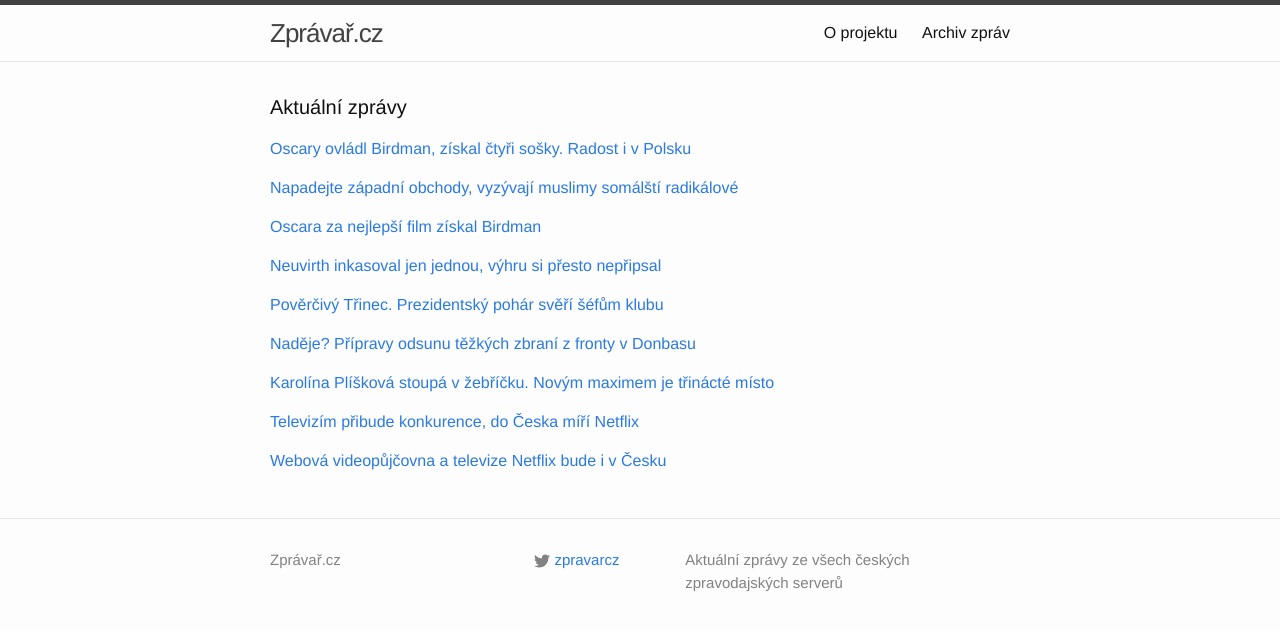
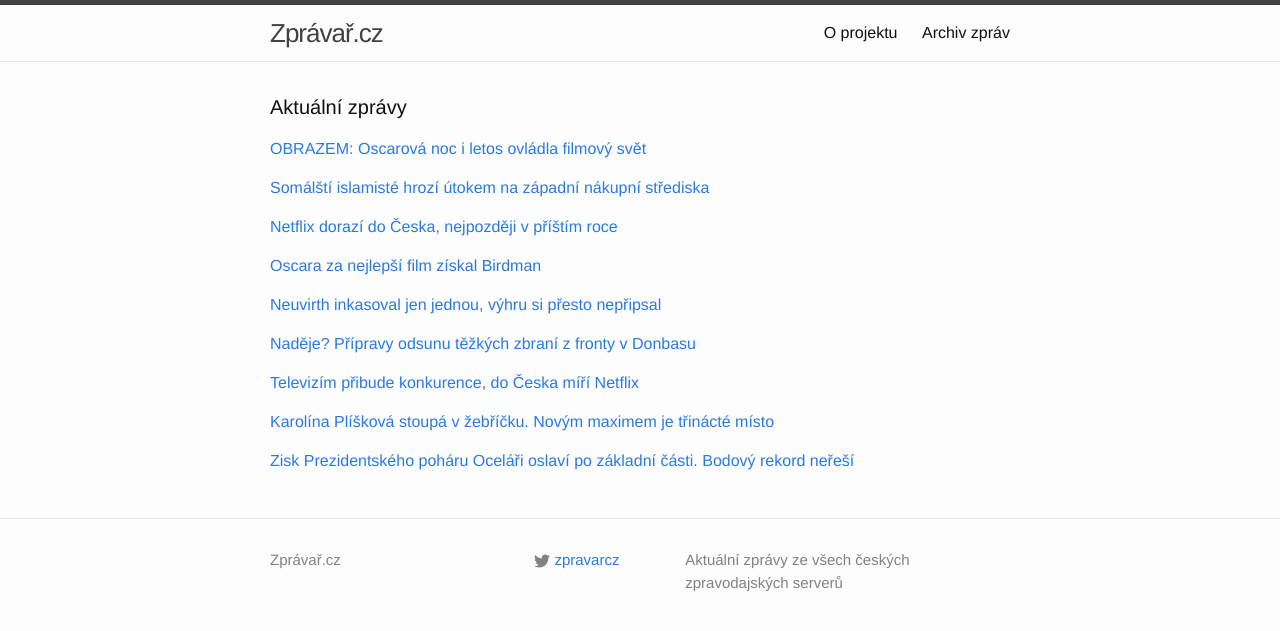
Before and after one commit to adliska/zpravar, a Jekyll site: the page built from index.html, in a window 1280 px wide. Shown: the top 631 px of the page. Built offline with Jekyll 4.4.1, drawn with Linux system fonts in a browser that asks for light colours.

Commit message:
zpravar news update

```diff
--- a/index.html
+++ b/index.html
@@ -5,9 +5,11 @@ layout: default
 <div class="home">
     <h1 class="page-heading">Aktuální zprávy</h1>
 
-<p><a href="javascript:;" onclick="toggle_visibility('zpravy0')">Oscary ovládl Birdman, získal čtyři sošky. Radost i v Polsku</a></p>
+<p><a href="javascript:;" onclick="toggle_visibility('zpravy0')">OBRAZEM: Oscarová noc i letos ovládla filmový svět</a></p>
 <div id="zpravy0" style="display:none">
 <ul>
+<li><a href=http://www.rozhlas.cz/_zprava/obrazem-oscarova-noc-i-letos-ovladla-filmovy-svet--1458572>OBRAZEM: Oscarová noc i letos ovládla filmový svět - www.rozhlas.cz</a></li>
+<li><a href=http://www.lidovky.cz/na-udileni-oskaru-bodoval-snimek-birdman-ziskal-ctyri-sosky-pla-/kultura.aspx?c=A150223_072657_ln_kultura_ele>Na udílení Oskarů bodoval snímek Birdman. Získal čtyři sošky  - www.lidovky.cz</a></li>
 <li><a href=http://www.tyden.cz/rubriky/kultura/film/oscary-ovladl-birdman-ziskal-ctyri-sosky-radost-i-v-polsku_334208.html>Oscary ovládl Birdman, získal čtyři sošky. Radost i v Polsku - www.tyden.cz</a></li>
 <li><a href=http://www.lidovky.cz/na-udileni-oskaru-bodoval-birdman-dlf-/kultura.aspx?c=A150223_072657_ln_kultura_ele>Na udílení Oskarů bodoval snímek Birdman. Získal čtyři sošky  - www.lidovky.cz</a></li>
 <li><a href=http://www.denik.cz/film/oscara-za-nejlepsi-film-ziskal-birdman-20150223.html>Oscara za nejlepší film získal Birdman - www.denik.cz</a></li>
@@ -20,9 +22,10 @@ layout: default
 <li><a href=http://www.rozhlas.cz/_zprava/oscara-za-nejlepsi-cizojazycny-film-ziskal-polsky-snimek-ida-nejlepsim-reziserem-je-alejandro-inarritu--1458526>Snímek Birdman získal Oscara za nejlepší režii, nejlepším hercem je Eddie Redmayne - www.rozhlas.cz</a></li>
 <li><a href=http://www.rozhlas.cz/_zprava/oscara-za-nejlepsi-cizojazycny-film-ziskal-polsky-snimek-ida--1458526>Oscara za nejlepší cizojazyčný film získal polský snímek Ida - www.rozhlas.cz</a></li>
 </ul>
-</div><p><a href="javascript:;" onclick="toggle_visibility('zpravy1')">Napadejte západní obchody, vyzývají muslimy somálští radikálové</a></p>
+</div><p><a href="javascript:;" onclick="toggle_visibility('zpravy1')">Somálští islamisté hrozí útokem na západní nákupní střediska</a></p>
 <div id="zpravy1" style="display:none">
 <ul>
+<li><a href=http://echo24.cz/a/i3w2u>Somálští islamisté hrozí útokem na západní nákupní střediska - echo24.cz</a></li>
 <li><a href=http://zpravy.idnes.cz/milice-as-sabab-somalsko-hrozba-terorismus-fkd-/zahranicni.aspx?c=A150223_075131_zahranicni_aba>Napadejte západní obchody, vyzývají muslimy somálští radikálové - zpravy.idnes.cz</a></li>
 <li><a href=http://www.tyden.cz/rubriky/zahranici/radikalove-vyzvali-muslimy-uderte-na-obchodaky-i-v-evrope_334214.html>Radikálové vyzvali muslimy: Udeřte na obchoďáky, i v Evropě - www.tyden.cz</a></li>
 <li><a href=http://www.tyden.cz/rubriky/zahranici/somalsti-islamiste-muslimum-uderte-na-obchodaky-i-v-evrope_334214.html>Somálští islamisté muslimům: Udeřte na obchoďáky, i v Evropě - www.tyden.cz</a></li>
@@ -33,28 +36,29 @@ layout: default
 <li><a href=http://www.novinky.cz/zahranicni/svet/362335-somalsky-as-sabab-vyzyva-k-utokum-na-zapadni-supermarkety.html>Somálský Aš-šabáb vyzývá k útokům na západní supermarkety - www.novinky.cz</a></li>
 <li><a href=http://www.ceskenoviny.cz/zpravy/zpravy/video-somalskych-milici-hrozi-zapadnim-nakupnim-strediskum/1184610>Video somálských milicí hrozí západním nákupním střediskům - www.ceskenoviny.cz</a></li>
 </ul>
-</div><p><a href="javascript:;" onclick="toggle_visibility('zpravy2')">Oscara za nejlepší film získal Birdman</a></p>
+</div><p><a href="javascript:;" onclick="toggle_visibility('zpravy2')">Netflix dorazí do Česka, nejpozději v příštím roce</a></p>
 <div id="zpravy2" style="display:none">
+<ul>
+<li><a href=http://e-svet.e15.cz/it-byznys/netflix-dorazi-do-ceska-nejpozdeji-v-pristim-roce-1165414>Netflix dorazí do Česka, nejpozději v příštím roce - e-svet.e15.cz</a></li>
+<li><a href=http://www.financninoviny.cz/zpravodajstvi/zpravy/webova-videopujcovna-a-televize-netflix-bude-i-v-cesku/1184614>Webová videopůjčovna a televize Netflix bude i v Česku - www.financninoviny.cz</a></li>
+<li><a href=http://www.denik.cz/ekonomika/webova-videopujcovna-a-televize-netflix-bude-i-v-cesku-20150223.html>Webová videopůjčovna a televize Netflix bude i v Česku - www.denik.cz</a></li>
+<li><a href=http://ekonomika.idnes.cz/americka-webova-videopujcovna-a-televize-netflix-se-chysta-i-do-ceska-12f-/ekonomika.aspx?c=A150223_073223_ekonomika_skr>Americká webová videopůjčovna a televize Netflix se chystá i do Česka - ekonomika.idnes.cz</a></li>
+</ul>
+</div><p><a href="javascript:;" onclick="toggle_visibility('zpravy3')">Oscara za nejlepší film získal Birdman</a></p>
+<div id="zpravy3" style="display:none">
 <ul>
 <li><a href=http://www.novinky.cz/kultura/362331-oscara-za-nejlepsi-film-ziskal-birdman.html>Oscara za nejlepší film získal Birdman - www.novinky.cz</a></li>
 <li><a href=http://www.novinky.cz/kultura/362331-oscary-za-herecke-vykony-maji-redmayne-simmons-mooreova-i-arquetteova.html>Oscary za herecké výkony mají Redmayne, Simmons, Mooreová i Arquetteová - www.novinky.cz</a></li>
 <li><a href=http://www.novinky.cz/kultura/362331-oscary-za-herecke-vykony-maji-simmons-i-arquetteova.html>Oscary za herecké výkony mají Simmons i Arquetteová - www.novinky.cz</a></li>
 <li><a href=http://www.novinky.cz/kultura/362331-v-hollywoodu-rozdavaji-oscary.html>V Hollywoodu rozdávají Oscary - www.novinky.cz</a></li>
 </ul>
-</div><p><a href="javascript:;" onclick="toggle_visibility('zpravy3')">Neuvirth inkasoval jen jednou, výhru si přesto nepřipsal</a></p>
-<div id="zpravy3" style="display:none">
+</div><p><a href="javascript:;" onclick="toggle_visibility('zpravy4')">Neuvirth inkasoval jen jednou, výhru si přesto nepřipsal</a></p>
+<div id="zpravy4" style="display:none">
 <ul>
 <li><a href=http://www.tyden.cz/rubriky/sport/hokej/nhl/neuvirth-inkasoval-jen-jednou-vyhru-si-presto-nepripsal_334220.html>Neuvirth inkasoval jen jednou, výhru si přesto nepřipsal - www.tyden.cz</a></li>
 <li><a href=http://www.rozhlas.cz/_zprava/neuvirth-vyhlasen-hvezdou-zapasu-voracek-s-vrbatou-maji-po-dvou-bodech--1458512>Neuvirth vyhlášen hvězdou zápasu, Voráček s Vrbatou mají po dvou bodech - www.rozhlas.cz</a></li>
 <li><a href=http://www.denik.cz/hokej/neuvirth-inkasoval-v-nhl-jen-jednou-ale-vyhru-si-nepripsal-20150223.html>Voráček a Vrbata si připsali po dvou bodech, Neuvirth dostal jen jeden gól - www.denik.cz</a></li>
 <li><a href=http://www.sportovninoviny.cz/zpravy/neuvirth-inkasoval-v-nhl-jen-jednou-ale-vyhru-si-nepripsal/1184633>Neuvirth inkasoval v NHL jen jednou, ale výhru si nepřipsal - www.sportovninoviny.cz</a></li>
-</ul>
-</div><p><a href="javascript:;" onclick="toggle_visibility('zpravy4')">Pověrčivý Třinec. Prezidentský pohár svěří šéfům klubu</a></p>
-<div id="zpravy4" style="display:none">
-<ul>
-<li><a href=http://www.tyden.cz/rubriky/sport/hokej/extraliga/povercivy-trinec-prezidentsky-pohar-sveri-sefum-klubu_334202.html>Pověrčivý Třinec. Prezidentský pohár svěří šéfům klubu - www.tyden.cz</a></li>
-<li><a href=http://sport.aktualne.cz/ocelari-maji-pohar-to-staci-rekord-extraligy-je-nezajima/r~5831e982baaa11e4833a0025900fea04/>Oceláři mají pohár, to stačí. Rekord extraligy je nezajímá - sport.aktualne.cz</a></li>
-<li><a href=http://www.tyden.cz/rubriky/sport/hokej/extraliga/povercivy-trinec-prezidentsky-pohar-znovu-sveri-sefum-klubu_334202.html>Pověrčivý Třinec Prezidentský pohár znovu svěří šéfům klubu - www.tyden.cz</a></li>
 </ul>
 </div><p><a href="javascript:;" onclick="toggle_visibility('zpravy5')">Naděje? Přípravy odsunu těžkých zbraní z fronty v Donbasu</a></p>
 <div id="zpravy5" style="display:none">
@@ -63,25 +67,25 @@ layout: default
 <li><a href=http://www.tyden.cz/rubriky/zahranici/rusko-a-okoli/nadeje-pripravy-na-odsun-tezkych-zbrani-z-fronty-v-donbasu_334207.html>Naděje? Přípravy na odsun těžkých zbraní z fronty v Donbasu - www.tyden.cz</a></li>
 <li><a href=http://www.tyden.cz/rubriky/zahranici/rusko-a-okoli/nadeje-pripravy-na-odsud-tezkych-zbrani-z-fronty-v-donbasu_334207.html>Naděje? Přípravy na odsud těžkých zbraní z fronty v Donbasu - www.tyden.cz</a></li>
 </ul>
-</div><p><a href="javascript:;" onclick="toggle_visibility('zpravy6')">Karolína Plíšková stoupá v žebříčku. Novým maximem je třinácté místo</a></p>
+</div><p><a href="javascript:;" onclick="toggle_visibility('zpravy6')">Televizím přibude konkurence, do Česka míří Netflix</a></p>
 <div id="zpravy6" style="display:none">
+<ul>
+<li><a href=http://zpravy.aktualne.cz/ekonomika/televizim-pribude-konkurence-do-ceska-miri-netflix/r~0c1149ccbb2611e4bdad0025900fea04/>Televizím přibude konkurence, do Česka míří Netflix - zpravy.aktualne.cz</a></li>
+<li><a href=http://HN.IHNED.CZ/c1-63576900-zabijak-televizi-netflix-zamiri-nejpozdeji-behem-pristiho-roku-i-do-ceska>Zabiják televizí Netflix zamíří nejpozději během příštího roku i do Česka - HN.IHNED.CZ</a></li>
+<li><a href=http://HN.IHNED.CZ/c1-63576900-zabijak-televizi-netflix-nejpozdeji-behem-pristiho-roku-zamiri-do-ceska>Zabiják televizí Netflix nejpozději během příštího roku zamíří do Česka - HN.IHNED.CZ</a></li>
+</ul>
+</div><p><a href="javascript:;" onclick="toggle_visibility('zpravy7')">Karolína Plíšková stoupá v žebříčku. Novým maximem je třinácté místo</a></p>
+<div id="zpravy7" style="display:none">
 <ul>
 <li><a href=http://sport.idnes.cz/karolina-pliskova-zebricek-wta-zebricek-atp-fzt-/tenis.aspx?c=A150223_081324_tenis_ald>Karolína Plíšková stoupá v žebříčku. Novým maximem je třinácté místo - sport.idnes.cz</a></li>
 <li><a href=http://www.sportovninoviny.cz/zpravy/karolina-pliskova-si-vylepsila-maximum-v-zebricku-na-13-misto/1184646>Karolína Plíšková si vylepšila maximum v žebříčku na 13. místo - www.sportovninoviny.cz</a></li>
 <li><a href=http://sport.aktualne.cz/kvitova-klesla-na-ctvrte-misto-pliskova-je-ceskou-dvojkou/r~635c8b98bb2a11e4ba57002590604f2e/>Kvitová klesla na čtvrté místo, Plíšková je českou dvojkou - sport.aktualne.cz</a></li>
 </ul>
-</div><p><a href="javascript:;" onclick="toggle_visibility('zpravy7')">Televizím přibude konkurence, do Česka míří Netflix</a></p>
-<div id="zpravy7" style="display:none">
-<ul>
-<li><a href=http://zpravy.aktualne.cz/ekonomika/televizim-pribude-konkurence-do-ceska-miri-netflix/r~0c1149ccbb2611e4bdad0025900fea04/>Televizím přibude konkurence, do Česka míří Netflix - zpravy.aktualne.cz</a></li>
-<li><a href=http://HN.IHNED.CZ/c1-63576900-zabijak-televizi-netflix-zamiri-nejpozdeji-behem-pristiho-roku-i-do-ceska>Zabiják televizí Netflix zamíří nejpozději během příštího roku i do Česka - HN.IHNED.CZ</a></li>
-<li><a href=http://HN.IHNED.CZ/c1-63576900-zabijak-televizi-netflix-nejpozdeji-behem-pristiho-roku-zamiri-do-ceska>Zabiják televizí Netflix nejpozději během příštího roku zamíří do Česka - HN.IHNED.CZ</a></li>
-</ul>
-</div><p><a href="javascript:;" onclick="toggle_visibility('zpravy8')">Webová videopůjčovna a televize Netflix bude i v Česku</a></p>
+</div><p><a href="javascript:;" onclick="toggle_visibility('zpravy8')">Zisk Prezidentského poháru Oceláři oslaví po základní části. Bodový rekord neřeší</a></p>
 <div id="zpravy8" style="display:none">
 <ul>
-<li><a href=http://www.financninoviny.cz/zpravodajstvi/zpravy/webova-videopujcovna-a-televize-netflix-bude-i-v-cesku/1184614>Webová videopůjčovna a televize Netflix bude i v Česku - www.financninoviny.cz</a></li>
-<li><a href=http://www.denik.cz/ekonomika/webova-videopujcovna-a-televize-netflix-bude-i-v-cesku-20150223.html>Webová videopůjčovna a televize Netflix bude i v Česku - www.denik.cz</a></li>
-<li><a href=http://ekonomika.idnes.cz/americka-webova-videopujcovna-a-televize-netflix-se-chysta-i-do-ceska-12f-/ekonomika.aspx?c=A150223_073223_ekonomika_skr>Americká webová videopůjčovna a televize Netflix se chystá i do Česka - ekonomika.idnes.cz</a></li>
+<li><a href=http://www.rozhlas.cz/_zprava/zisk-prezidentskeho-poharu-ocelari-oslavi-po-zakladni-casti-bodovy-rekord-neresi--1458573>Zisk Prezidentského poháru Oceláři oslaví po základní části. Bodový rekord neřeší - www.rozhlas.cz</a></li>
+<li><a href=http://www.tyden.cz/rubriky/sport/hokej/extraliga/povercivy-trinec-prezidentsky-pohar-sveri-sefum-klubu_334202.html>Pověrčivý Třinec. Prezidentský pohár svěří šéfům klubu - www.tyden.cz</a></li>
+<li><a href=http://www.tyden.cz/rubriky/sport/hokej/extraliga/povercivy-trinec-prezidentsky-pohar-znovu-sveri-sefum-klubu_334202.html>Pověrčivý Třinec Prezidentský pohár znovu svěří šéfům klubu - www.tyden.cz</a></li>
 </ul>
 </div></div>
```
